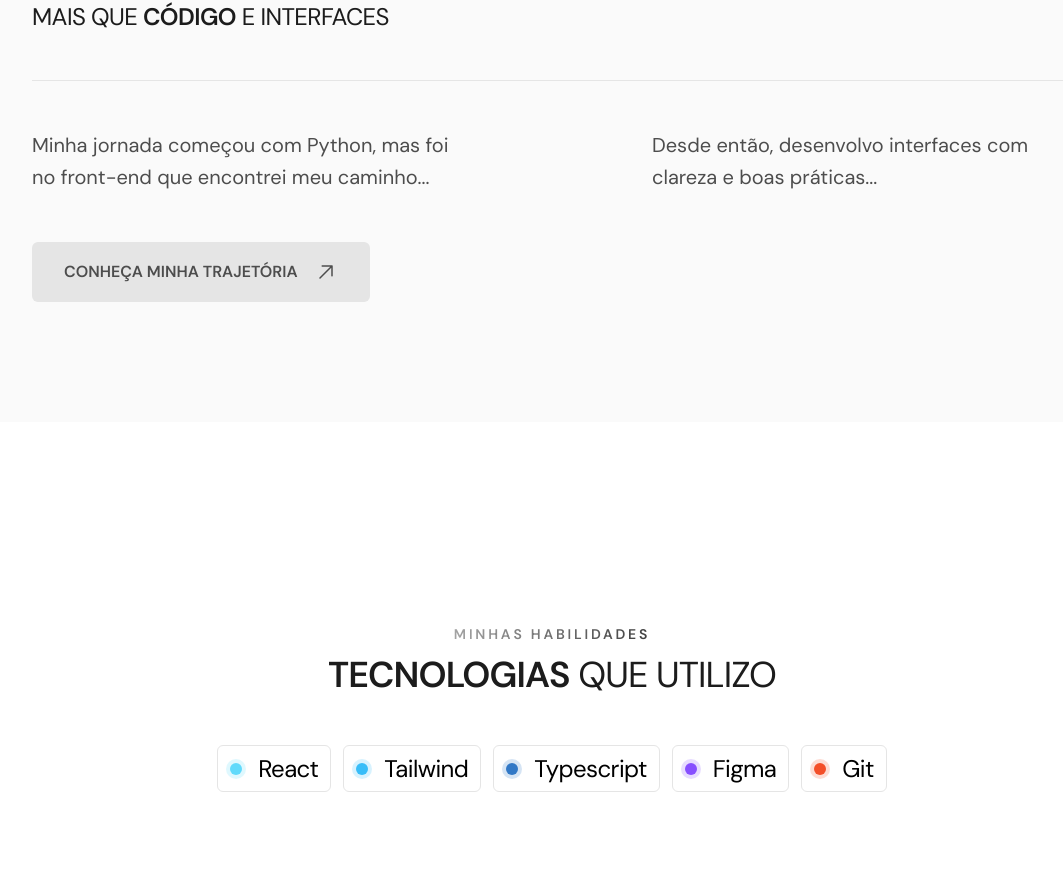
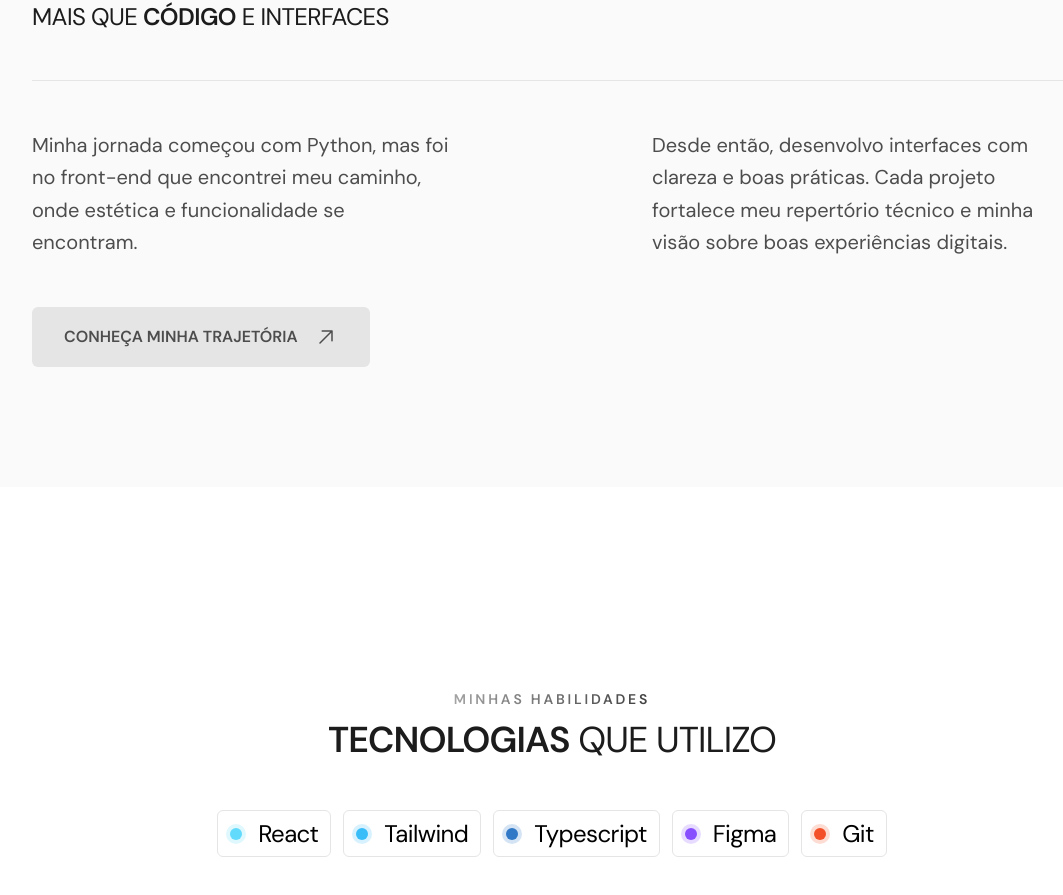
Before and after one commit to murilloressineti/my-portfolio-2.0, a React (Vite) app: page / in a window 1280 px wide. Shown: the part 1037-1932 px from the top of the page, without its empty margins (88-1151 px from the left). Built offline with nearby package versions, Linux system fonts and the light colour scheme.

Commit message:
feat: Adjustments to the text on the homepage and aboutme pages.

```diff
--- a/src/pages/AboutMe.tsx
+++ b/src/pages/AboutMe.tsx
@@ -63,7 +63,9 @@ export default function AboutMe() {
                 Full-Stack da Rocketseat, consolidando conhecimentos em HTML,
                 CSS, JavaScript, React, TypeScript e Node.js. Paralelamente,
                 busco uma base teórica sólida em Análise e Desenvolvimento de
-                Sistemas na Universidade Presbiteriana Mackenzie.
+                Sistemas na Universidade Presbiteriana Mackenzie. Essa
+                combinação de aprendizado prático e acadêmico me permite
+                construir soluções digitais que geram valor.
               </Text>
             </motion.div>
           </div>
--- a/src/pages/Home.tsx
+++ b/src/pages/Home.tsx
@@ -139,12 +139,14 @@ export default function Home() {
               >
                 <Text variant="body-lg" className="text-text-secondary">
                   Minha jornada começou com Python, mas foi no front-end que
-                  encontrei meu caminho...
+                  encontrei meu caminho, onde estética e funcionalidade se
+                  encontram.
                 </Text>
 
                 <Text variant="body-lg" className="text-text-secondary">
                   Desde então, desenvolvo interfaces com clareza e boas
-                  práticas...
+                  práticas. Cada projeto fortalece meu repertório técnico e
+                  minha visão sobre boas experiências digitais.
                 </Text>
               </motion.div>
 
```
